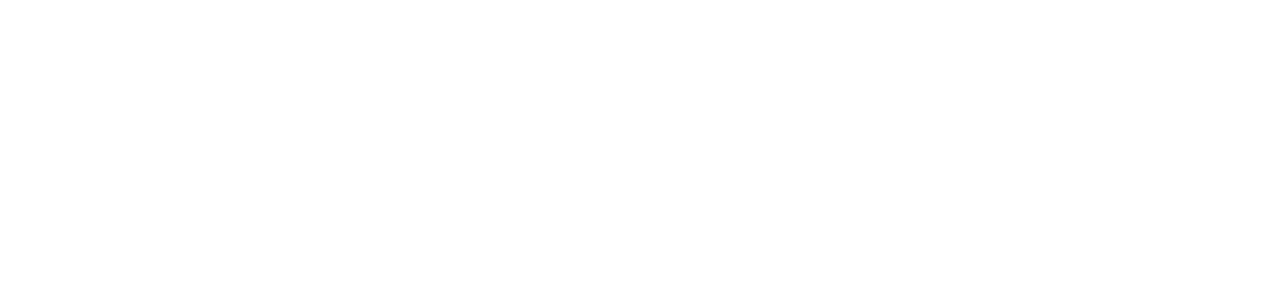
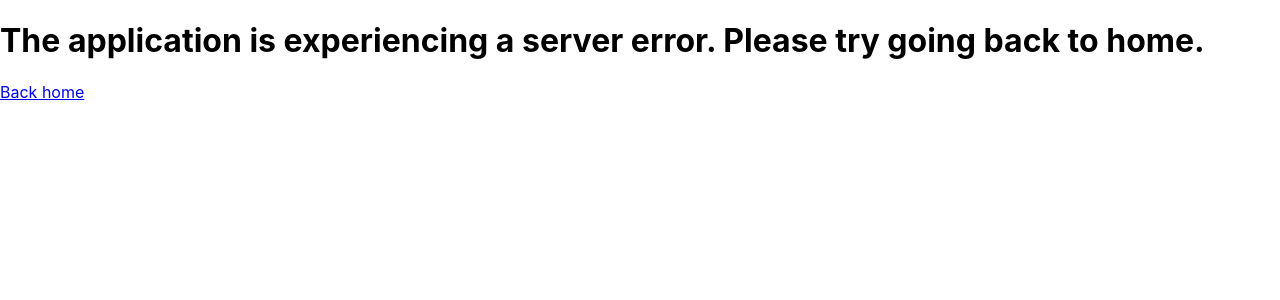
Before and after one commit to xihai01/super-duper-rotary-phone, a React (Create React App) app in the folder web/: page /error in a window 1280 px wide. Before the commit this address had no page. Shown: the top 300 px of the page. Built offline with nearby package versions, Linux system fonts and the light colour scheme.

Commit message:
add error route to handle the "accidental" middleware problem

```diff
--- a/web/src/App.tsx
+++ b/web/src/App.tsx
@@ -1,6 +1,7 @@
 import { BrowserRouter, Routes, Route } from 'react-router-dom';
 import { Home } from './components/Home';
 import { Repository } from './components/Repository';
+import { Error } from './components/Error';
 
 import './App.css';
 
@@ -10,6 +11,7 @@ export function App() {
       <Routes>
         <Route path="/" element={<Home />} />
         <Route path="/repo/:name" element={<Repository />} />
+        <Route path="/error" element={<Error />} />
       </Routes>
     </BrowserRouter>
   );
--- /dev/null
+++ b/web/src/components/Error.tsx
@@ -0,0 +1,13 @@
+import { Link } from 'react-router-dom';
+
+export function Error() {
+  return (
+    <div>
+      <h1>
+        The application is experiencing a server error. Please try going back to
+        home.
+      </h1>
+      <Link to={'/'}>Back home</Link>
+    </div>
+  );
+}
--- a/web/src/components/Home.tsx
+++ b/web/src/components/Home.tsx
@@ -1,5 +1,5 @@
 import React, { useEffect, useState, useCallback } from 'react';
-import { Link } from 'react-router-dom';
+import { Link, useNavigate } from 'react-router-dom';
 import axios from 'axios';
 
 export function Home() {
@@ -9,6 +9,8 @@ export function Home() {
   const [filter, setFilter] = useState<{ filterBy: string }>({
     filterBy: 'All',
   });
+
+  const navigate = useNavigate();
 
   // handle repo list filtering by language
   const handleClick = (filterWord: string) => {
@@ -49,11 +51,11 @@ export function Home() {
         const { data } = await axios.get('/repos');
         setRepo(data);
       } catch (error) {
-        console.log(error); // -> remove from production; replace with server error page
+        navigate('/error');
       }
     };
     fetchRepo();
-  }, []);
+  }, [navigate]);
 
   useEffect(() => {
     setListOfRepo(showListOfRepo(filter));
```
Also changed, not shown: 1 other file (tests, documents, lock files or other folders).
